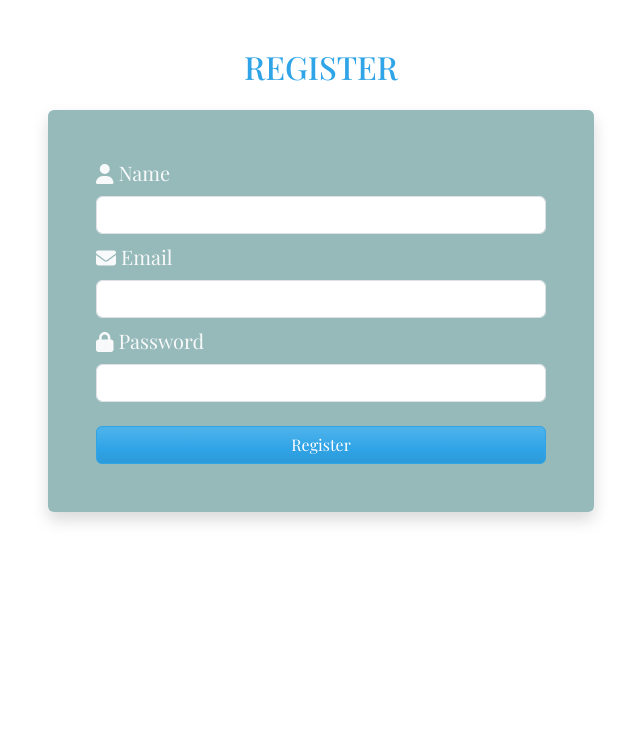
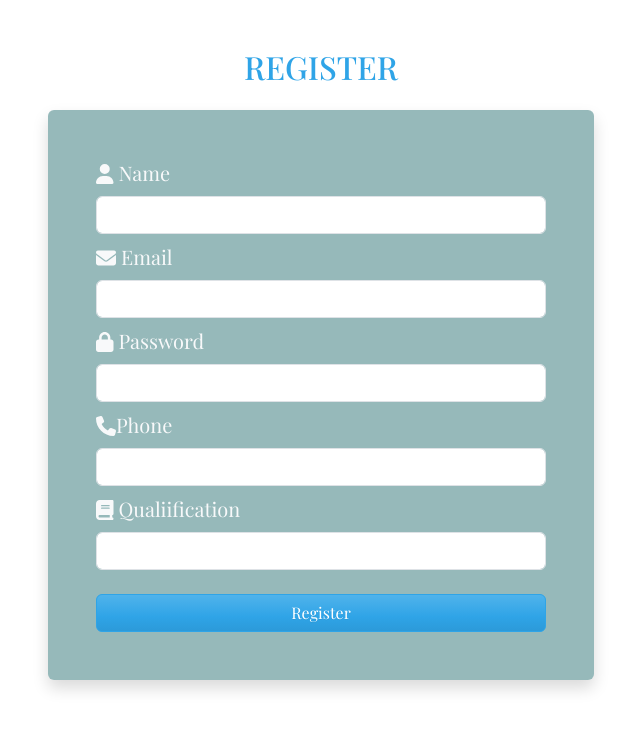
Before and after one commit to SNEHA-MKK/Exam-Portal-Front, a React (Vite) app: page /register in a window 1280 px wide. Shown: the top 730 px of the page, without its empty margins (319-959 px from the left). Built offline with nearby package versions, Linux system fonts and the light colour scheme; a web font is replaced by a local one.

Commit message:
userProfile & Results

```diff
--- a/src/components/UserHeader.jsx
+++ b/src/components/UserHeader.jsx
@@ -26,6 +26,7 @@ function UserHeader() {
               <Nav.Link className='text-primary fw-bolder'><Link to={'/about'} style={{ textDecoration: "none" }}>ABOUT</Link></Nav.Link>
               <Nav.Link className='text-primary fw-bolder'><Link to={'/profile'} style={{ textDecoration: "none" }} >PROFILE</Link></Nav.Link>
               <Nav.Link className='text-primary fw-bolder'><Link to={'/quizzes'} style={{ textDecoration: "none" }}>QUIZZ</Link></Nav.Link>
+              <Nav.Link className='text-primary fw-bolder'><Link to={'/quizResults'} style={{ textDecoration: "none" }}>RESULTS</Link></Nav.Link>
 
             </Nav>
             <Nav className='ms-auto jusify-content-between'>
--- a/src/pages/Register.jsx
+++ b/src/pages/Register.jsx
@@ -6,10 +6,7 @@ import { ToastContainer, toast } from 'react-toastify';
 import 'react-toastify/dist/ReactToastify.css';
 import { FontAwesomeIcon } from '@fortawesome/react-fontawesome';
 import { faEnvelope } from '@fortawesome/free-solid-svg-icons/faEnvelope';
-import { faLock, faUser } from '@fortawesome/free-solid-svg-icons';
-
-
-
+import { faBook, faLock, faPhone, faUser } from '@fortawesome/free-solid-svg-icons';
 
 function Register() {
 
@@ -17,7 +14,9 @@ function Register() {
   const [user, setUser] = useState({
     username: "",
     email: "",
-    password: ""
+    password: "",
+    phone: "",
+    qualification: ""
   })
 
   // console.log(user);
@@ -28,8 +27,8 @@ function Register() {
   const register = async (e) => {
 
     e.preventDefault()
-    const { username, email, password } = user
-    if (!username || !email || !password) {
+    const { username, email, password, phone, qualification } = user
+    if (!username || !email || !password || !phone || !qualification) {
       toast.info('please fill the form completely')
     } else {
       const result = await registerAPI(user)
@@ -39,7 +38,9 @@ function Register() {
         setUser({
           username: "",
           email: "",
-          password: ""
+          password: "",
+          phone: "",
+          qualification: ""
         })
         navigate('/login')
       } else {
@@ -47,7 +48,9 @@ function Register() {
         setUser({
           username: "",
           email: "",
-          password: ""
+          password: "",
+          phone: "",
+          qualification: ""
         })
       }
     }
@@ -95,6 +98,28 @@ function Register() {
                 />
               </Form.Group>
 
+              <Form.Group controlId="formPhone" className='mb-2'>
+                <Form.Label className='text-light fs-5'><FontAwesomeIcon icon={faPhone} />Phone</Form.Label>
+                <Form.Control
+                  type="number"
+                  name="phone"
+                  value={user.phone}
+                  onChange={(e) => setUser({ ...user, phone: e.target.value })}
+                  required
+                />
+              </Form.Group>
+
+              <Form.Group controlId="formQualification" className='mb-2'>
+                <Form.Label className='text-light fs-5'><FontAwesomeIcon icon={faBook} /> Qualiification</Form.Label>
+                <Form.Control
+                  type="text"
+                  name="qualification"
+                  value={user.qualification}
+                  onChange={(e) => setUser({ ...user, qualification: e.target.value })}
+                  required
+                />
+              </Form.Group>
+
 
               <Button className='mt-3 w-100' onClick={register} variant="primary" type="submit">
                 Register
--- a/src/pages/users/UserProfilePage.jsx
+++ b/src/pages/users/UserProfilePage.jsx
@@ -1,36 +1,72 @@
-import React from 'react'
-import { Table, Container, Row, Col, Image, Nav } from "react-bootstrap";
+import React, { useEffect, useState } from 'react'
+import { Table, Container, Row, Col, Image, Nav, Button } from "react-bootstrap";
+import UserHeader from '../../components/UserHeader';
+import { getUserProfile } from '../../services/allAPI';
 import { Link } from 'react-router-dom';
-import UserHeader from '../../components/UserHeader';
+import Footer from '../../components/Footer';
 
 function UserProfilePage() {
+
+    const [profile, setUserProfile] = useState({})
+    console.log(profile);
+
+
+    const getUserDetails = async () => {
+        console.log('insde getUserDetaikls');
+
+        if (sessionStorage.getItem("token")) {
+            const token = sessionStorage.getItem("token");
+            const reqHeader = {
+                "Content-Type": "application/json",
+                "Authorization": `Bearer ${token}`
+            };
+
+            try {
+
+                const result = await getUserProfile(reqHeader);
+                console.log(result.data);
+                setUserProfile(result.data);
+
+
+            } catch (error) {
+
+
+                console.error('Error fetching quiz topper:', error);
+            }
+        }
+    }
+
+    useEffect(() => {
+        getUserDetails()
+    }, [])
+
     return (
         <>
             <Container fluid>
                 <UserHeader />
                 <Row>
-                    <Col md={12} className="text-center mt-5 mb-5">
+                    <Col md={12} className="text-center mt-5 ">
                         <Image
                             className="border border-success"
-                            width="15%"
+                            width="13%"
                             height="45%"
                             roundedCircle
-                            src="https://i.pinimg.com/originals/86/63/78/866378ef5afbe8121b2bcd57aa4fb061.jpg"
+                            src="https://banner2.cleanpng.com/20190205/tyl/kisspng-image-computer-icons-portable-network-graphics-ava-users-svg-png-icon-free-download-529385-onlin-5c59c257a086d4.9889939115493863276575.jpg"
                         />
 
                         <Table bordered className="mt-4 mx-auto w-50">
                             <tbody>
                                 <tr>
                                     <td><b>Name</b></td>
-                                    <td>Sneha Mohandas</td>
+                                    <td>{profile.username}</td>
                                 </tr>
                                 <tr>
                                     <td><b>Email</b></td>
-                                    <td>snehaMace</td>
+                                    <td>{profile.mailId}</td>
                                 </tr>
                                 <tr>
                                     <td><b>Phone</b></td>
-                                    <td>7034014860</td>
+                                    <td>{profile.phone}</td>
                                 </tr>
                                 {/* <tr>
                                     <td>Role</td>
@@ -38,13 +74,17 @@ function UserProfilePage() {
                                 </tr> */}
                                 <tr>
                                     <td><b>Qualification</b></td>
-                                    <td>mshdgfge</td>
+                                    <td>{profile.qualification}</td>
                                 </tr>
                             </tbody>
                         </Table>
                     </Col>
 
                 </Row>
+
+               <Link to={'/quizzes'} style={{textDecoration:'none'}} className='d-flex justify-content-center align-tems-center mb-3'> <Button variant='danger' >Quiz</Button></Link>
+
+               <Footer/>
             </Container>
         </>
     )
--- a/src/pages/users/UserQuizResultPage.jsx
+++ b/src/pages/users/UserQuizResultPage.jsx
@@ -2,6 +2,8 @@ import React, { useEffect, useState } from "react";
 import { Container, Row, Col, Table, Alert, Nav, Image } from "react-bootstrap";
 import { Link } from "react-router-dom";
 import { getAllAdmQuiz, getUserResults } from "../../services/allAPI";
+import UserHeader from "../../components/UserHeader";
+import Footer from "../../components/Footer";
 
 const UserQuizResultPage = () => {
 
@@ -40,12 +42,15 @@ const UserQuizResultPage = () => {
   }, [])
 
   return (
+   <>
       <Container fluid>
-      <Row>
+        <UserHeader/>
+        <Row style={{height:'70vh'}} className=" p-3">
 
           <Col md={12}>
-
-          <Table bordered className="mt-4 text-center">
+          <h1 className="text-center">RESULTS</h1>
+           <div style={{overflowX:'scroll'}}>
+              <Table hover  bordered rounded shadow className= "text-center mt-5">
                 <thead>
                   <tr>
                     <th>Serial No</th>
@@ -53,7 +58,7 @@ const UserQuizResultPage = () => {
                     <th>Quiz Name</th>
                     <th>Obtained Marks</th>
                     <th>Total Marks</th>
-                {/* <th>Date</th> */}
+                     <th>Rank</th>
                   </tr>
                 </thead>
                 <tbody>
@@ -66,7 +71,7 @@ const UserQuizResultPage = () => {
                         <td>{item.quizId}</td>
                         <td>{item.score}</td>
                         <td>{item.total}</td>
-                    {/* <td>9/07/24</td> */}
+                        <td>9/07/24</td>
                       </tr>
                     ))
 
@@ -78,6 +83,7 @@ const UserQuizResultPage = () => {
 
                 </tbody>
               </Table>
+           </div>
 
 
 
@@ -85,7 +91,11 @@ const UserQuizResultPage = () => {
 
           </Col>
         </Row>
+
       </Container>
+      <Footer/>
+
+   </>
   );
 };
 
--- a/src/services/allAPI.js
+++ b/src/services/allAPI.js
@@ -9,6 +9,11 @@ export const registerAPI = async (reqbody) => {
 //login
 export const loginApi = async (reqbody) => {
      return await commonAPI('POST', `${serverUrl}/user/login`, reqbody, "")
+}
+
+//get user details - profile
+export const getUserProfile = async (reqHeader) => {
+     return await commonAPI('GET', `${serverUrl}/user-profile`, "", reqHeader)
 }
 
 //add admin profile
```
Lines whose indentation alone changed are shown as unchanged.
